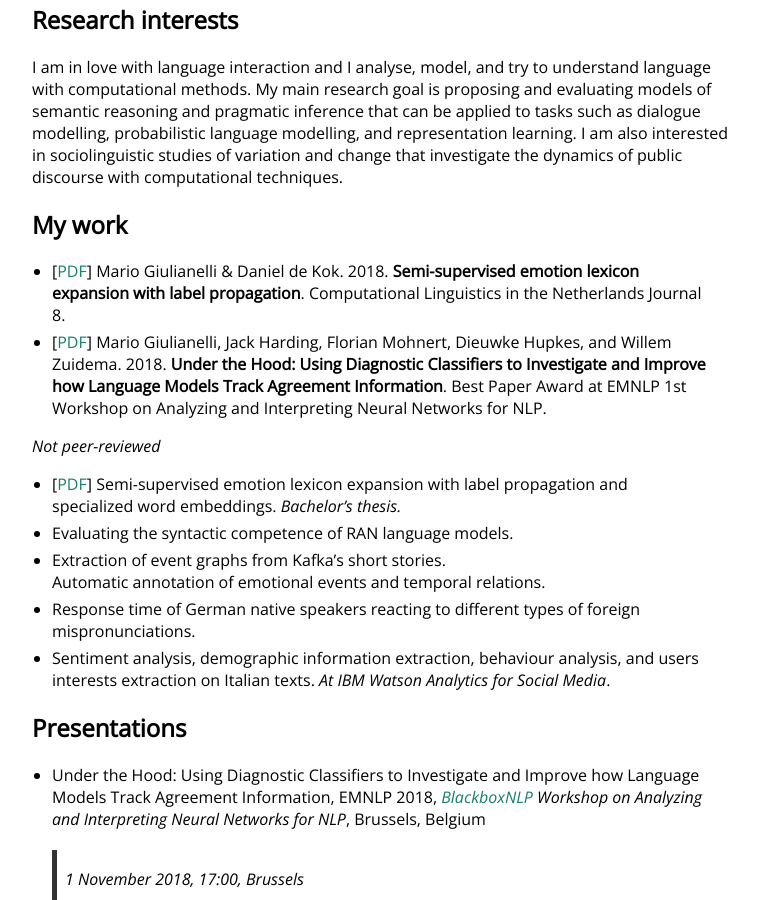
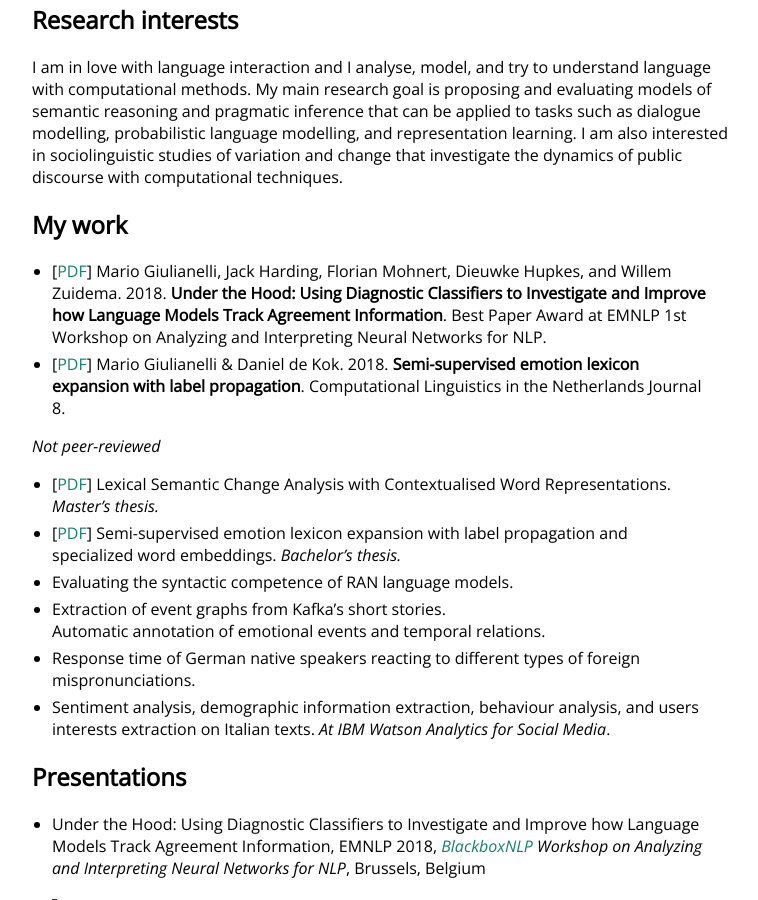
Before and after one commit to glnmario/glnmario.github.io, a Jekyll site: the page built from index.md, in a window 1280 px wide and 900 px high, scrolled down 446 px. Shown: the whole window, without its empty margins (258-1016 px from the left). Built offline with Jekyll 4.4.1, drawn with Linux system fonts in a browser that asks for light colours.

Commit message:
Add MSc thesis

```diff
--- a/index.md
+++ b/index.md
@@ -21,10 +21,11 @@ Currently I study Artificial Intelligence at the University of Amsterdam.
 I am in love with language interaction and I analyse, model, and try to understand language with computational methods. My main research goal is proposing and evaluating models of semantic reasoning and pragmatic inference that can be applied to tasks such as dialogue modelling, probabilistic language modelling, and representation learning. I am also interested in sociolinguistic studies of variation and change that investigate the dynamics of public discourse with computational techniques.
 
 ## My work
+- [[PDF](https://arxiv.org/pdf/1808.08079.pdf)] Mario Giulianelli, Jack Harding, Florian Mohnert, Dieuwke Hupkes, and Willem Zuidema. 2018. **Under the Hood: Using Diagnostic Classifiers to Investigate and Improve how Language Models Track Agreement Information**. Best Paper Award at EMNLP 1st Workshop on Analyzing and Interpreting Neural Networks for NLP.
 - [[PDF](https://clinjournal.org/sites/clinjournal.org/files/Giulianelli2018_0.pdf)] Mario Giulianelli & Daniel de Kok. 2018. **Semi-supervised emotion lexicon expansion with label propagation**. Computational Linguistics in the Netherlands Journal 8.
-- [[PDF](https://arxiv.org/pdf/1808.08079.pdf)] Mario Giulianelli, Jack Harding, Florian Mohnert, Dieuwke Hupkes, and Willem Zuidema. 2018. **Under the Hood: Using Diagnostic Classifiers to Investigate and Improve how Language Models Track Agreement Information**. Best Paper Award at EMNLP 1st Workshop on Analyzing and Interpreting Neural Networks for NLP.
 
 *Not peer-reviewed*
+- [[PDF](mscthesis.pdf)] Lexical Semantic Change Analysis with Contextualised Word Representations. _Master's thesis._
 - [[PDF](https://arxiv.org/pdf/1708.03910.pdf)] Semi-supervised emotion lexicon expansion with label propagation and specialized word embeddings. _Bachelor's thesis._
 - Evaluating the syntactic competence of RAN language models.
 - Extraction of event graphs from Kafka’s short stories.
```
